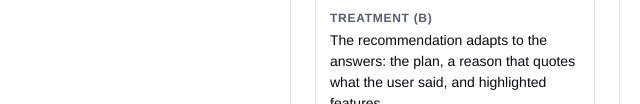
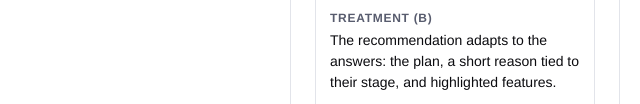
Before and after one commit to gershongil-PM/purchase-funnel-prototype, a plain HTML site: page index.html in a window 1280 px wide. Shown: the part 848-952 px from the top of the page, 640-1280 px from the left. Drawn offline with Linux system fonts and the light colour scheme; a web font is replaced by a local one.

Commit message:
Shorten the recommendation reasons
Co-Authored-By: Claude Opus 5.5 <noreply@anthropic.com>
Claude-Session: https://claude.ai/code/session_01UZHXkVwD692Hdmcb6uewuQ

```diff
--- a/index.html
+++ b/index.html
@@ -296,7 +296,7 @@ aside.notes{background:var(--surface);border:1px solid var(--line);border-radius
     <div><dt>Problem</dt><dd>People arrive at very different stages, from an idea to a registered business. One default recommendation for everyone can lead to fewer purchases or the wrong plan.</dd></div>
     <div><dt>Hypothesis</dt><dd>Personalizing the plan recommendation and its supporting messaging based on users' business stage and stated needs will increase purchase conversion compared with a generic recommendation.</dd></div>
     <div><dt>Control (A)</dt><dd>Everyone sees the same plan marked Recommended.</dd></div>
-    <div><dt>Treatment (B)</dt><dd>The recommendation adapts to the answers: the plan, a reason that quotes what the user said, and highlighted features.</dd></div>
+    <div><dt>Treatment (B)</dt><dd>The recommendation adapts to the answers: the plan, a short reason tied to their stage, and highlighted features.</dd></div>
     <div><dt>Primary metric</dt><dd>Plan-to-purchase conversion rate = unique users completing a purchase ÷ unique users exposed to the plan screen. This isolates the plan step, where the treatment is.</dd></div>
     <div><dt>Guardrails</dt><dd>Refund rate in the first 14 days, early cancellations, and average revenue per purchaser.</dd></div>
     <div><dt>Decision rule</dt><dd>Ship B if it produces a statistically significant improvement in purchase conversion, with no material deterioration in refund rate, early cancellation rate, or revenue per purchaser. Otherwise keep A.</dd></div>
@@ -334,9 +334,9 @@ const STAGES=[
 ];
 const LOGOS=[{type:"initials",label:"Initials · badge"},{type:"icon",label:"Icon + name"},{type:"initials",label:"Initials · monogram"},{type:"name",label:"Name only"}];
 const REC={
-  idea:{tier:"launch",focus:["Website","LLC"],why:()=>`You said ${esc(S.name)} is just an idea. Launch covers what you need first: a website and an LLC, so you can open a business bank account.`},
-  selling:{tier:"grow",focus:["Online store","Invoicing"],why:()=>`You said you're already selling. Grow lets customers buy from ${esc(S.name)} online and pay your invoices, and the LLC protects your personal assets.`},
-  registered:{tier:"grow",focus:["Online store","Invoicing"],why:()=>`You said you already have an LLC, so we removed LLC filing. Grow adds what you're missing: an online store and invoicing.`}
+  idea:{tier:"launch",focus:["Website","LLC"],why:()=>`Everything to start officially: a website and your LLC.`},
+  selling:{tier:"grow",focus:["Online store","Invoicing"],why:()=>`Sell online, send invoices, and protect your personal assets with an LLC.`},
+  registered:{tier:"grow",focus:["Online store","Invoicing"],why:()=>`You already have an LLC, so we removed it. Add an online store and invoicing.`}
 };
 const NOTES=[
   {role:"Understand the business context.",
@@ -349,7 +349,7 @@ const NOTES=[
    how:["Four logos generated from the name and business type, filterable by icon, name or initials.","Regenerate gives a new round. Upload accepts the user's own file.","Decide later keeps the flow moving. Choosing a logo becomes the first launch task.","Identical in A and B, so it doesn't affect the test."],
    seen:[["Tailor Brands","asks for a logo type (icon, name or initials) and styles you like."],["Tailor Brands","design is free; usable-resolution download needs a paid plan. Sign-up comes after the design."]]},
   {role:"Deliver the treatment: the personalized recommendation.",
-   how:["A (control): everyone sees Launch marked Recommended.","B (personalized): the plan from the stage marked Recommended for you, a reason that quotes the answer, For you tags on the most relevant features, and a website line for their business type. Registered businesses see LLC filing removed.","The billing toggle, prices and add-ons are identical in both arms. No add-on is pre-selected."],
+   how:["A (control): everyone sees Launch marked Recommended.","B (personalized): the plan from the stage marked Recommended for you, a short reason tied to the answer, For you tags on the most relevant features, and a website line for their business type. Registered businesses see LLC filing removed.","The billing toggle, prices and add-ons are identical in both arms. No add-on is pre-selected."],
    seen:[["Wix","marks one plan as recommended for your site."],["Wix","flow is choose a plan, then a billing cycle, then checkout. New plans get a 14-day money-back guarantee."],["Reviews","of LLC services flag pre-checked add-on trials as a trust problem."]]},
   {role:"Where the primary metric is counted: a purchase completed here is the numerator.",
    how:["Identical in A and B, so any difference in purchases comes from the plan screen.","Shows the plan, billing cycle, add-ons, savings and the total due today, with the renewal price stated up front.","Account creation happens here, after the user has seen value, not at the start.","Payment fields are turned off in this prototype. Nothing is collected or charged."],
@@ -437,7 +437,7 @@ function renderNotes(){
     ${row("Problem","People arrive at very different stages, from an idea to a registered business. One default recommendation for everyone can lead to fewer purchases or the wrong plan.")}
     ${row("Hypothesis","Personalizing the plan recommendation and its supporting messaging based on users' business stage and stated needs will increase purchase conversion compared with a generic recommendation.")}
     ${row("Control (A)","Everyone sees the same plan marked Recommended.")}
-    ${row("Treatment (B)","The recommendation adapts to the answers: the plan, a reason that quotes what the user said, and highlighted features.")}
+    ${row("Treatment (B)","The recommendation adapts to the answers: the plan, a short reason tied to their stage, and highlighted features.")}
     ${row("Primary metric","Plan-to-purchase conversion rate = unique users completing a purchase ÷ unique users exposed to the plan screen. This isolates the plan step, where the treatment is.")}
     ${row("Guardrails","Refund rate in the first 14 days, early cancellations, and average revenue per purchaser.")}
     ${row("Decision rule","Ship B if it produces a statistically significant improvement in purchase conversion, with no material deterioration in refund rate, early cancellation rate, or revenue per purchaser. Otherwise keep A.")}
```
